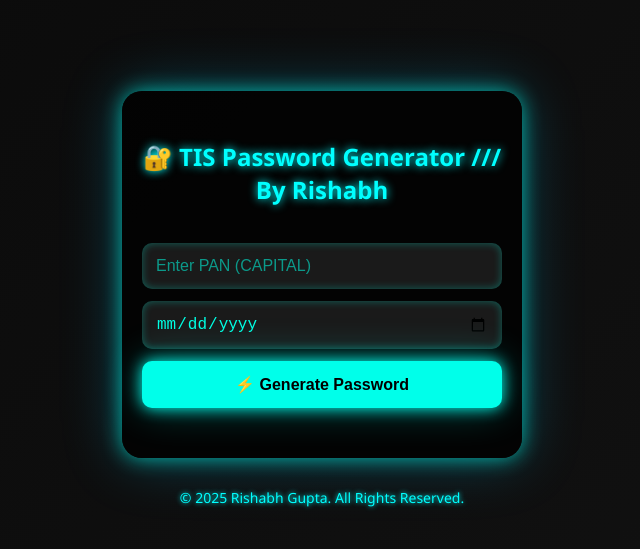
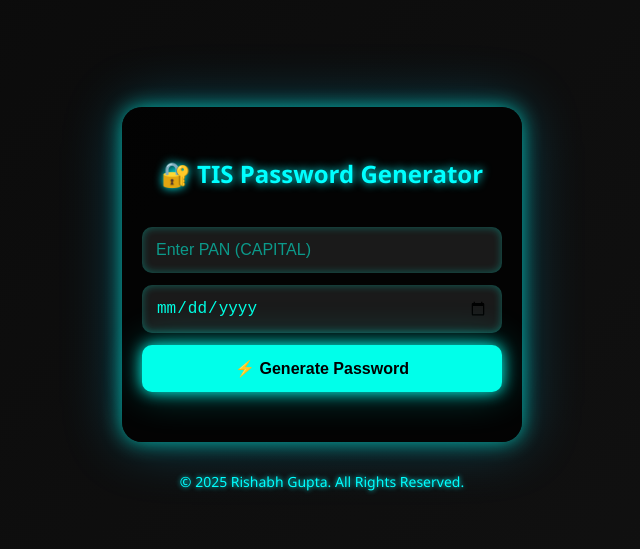
Before and after one commit to rishabhexecommits/TIS, a plain HTML site: page index.html in a window 1280 px wide. Shown: the part 101-650 px from the top of the page, without its empty margins (318-958 px from the left). Drawn offline with Linux system fonts and the light colour scheme.

Commit message:
Update index.html

```diff
--- a/index.html
+++ b/index.html
@@ -2,7 +2,7 @@
 <html lang="en">
 <head>
   <meta charset="UTF-8">
-  <title>TIS Password Generator /// By Rishabh</title>
+  <title>TIS Password Generator By Rishabh</title>
   <meta name="viewport" content="width=device-width, initial-scale=1.0">
   <style>
     * {
@@ -113,7 +113,7 @@
 <body>
 
 <div class="container">
-  <h2>🔐 TIS Password Generator /// By Rishabh</h2>
+  <h2>🔐 TIS Password Generator</h2>
 
   <input type="text" id="pan" placeholder="Enter PAN (CAPITAL)" maxlength="10"
          oninput="this.value = this.value.toUpperCase()">
```
